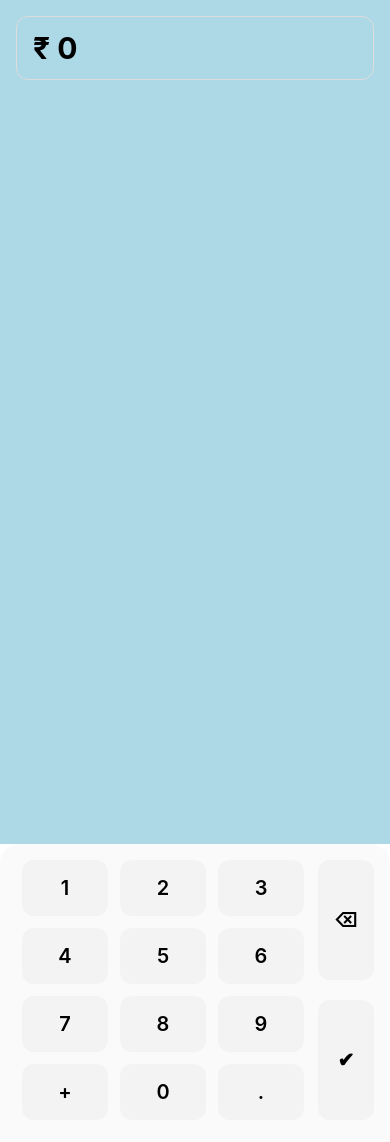
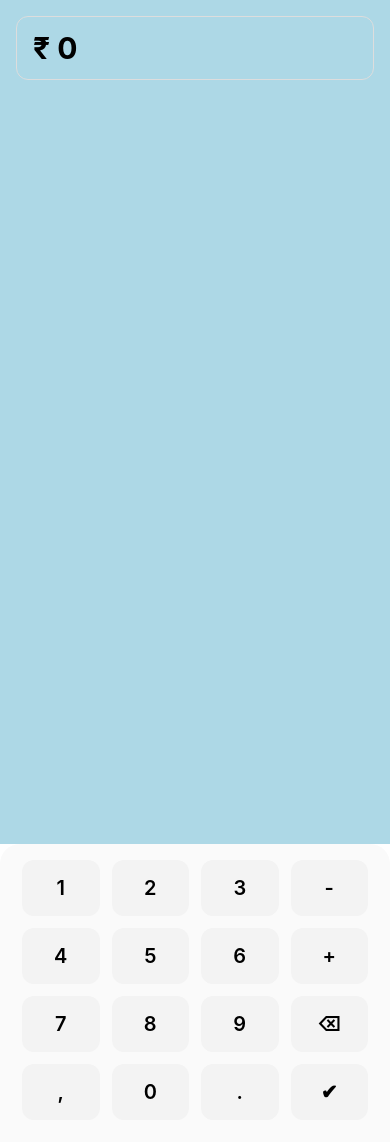
Before and after one commit to balachandarg-tw/custom-keyboard, a React Native app: screen / in a window 390 px wide. Shown: the top 1142 px of the page. Built offline with nearby package versions, Linux system fonts and the light colour scheme.

Commit message:
Update keypad to be same as native and restrict minus and comma

```diff
--- a/src/components/CustomKeyboard.js
+++ b/src/components/CustomKeyboard.js
@@ -4,10 +4,10 @@ import { View, Text, TouchableOpacity, Animated, StyleSheet } from 'react-native
 export const KEYBOARD_HEIGHT = 320;
 
 const INPUT_KEYS = [
-    ['1', '2', '3'],
-    ['4', '5', '6'],
-    ['7', '8', '9'],
-    ['+', '0', '.'],
+    ['1', '2', '3', "-"],
+    ['4', '5', '6', "+"],
+    ['7', '8', '9', "⌫"],
+    [',', '0', '.', "✔"],
 ];
 
 const CustomKeyboard = ({ slideAnim, onKeyPress }) => {
@@ -18,7 +18,6 @@ const CustomKeyboard = ({ slideAnim, onKeyPress }) => {
                 { transform: [{ translateY: slideAnim }] },
             ]}
         >
-            <View style={{ flexDirection: 'row' }}>
         <View style={{ flex: 1 }}>
             {INPUT_KEYS.map((row, rowIndex) => (
                 <View key={rowIndex} style={styles.keyRow}>
@@ -33,16 +32,6 @@ const CustomKeyboard = ({ slideAnim, onKeyPress }) => {
                     ))}
                 </View>
             ))}
-                </View>
-
-                <View style={styles.sideColumn}>
-                    <TouchableOpacity style={styles.sideKey} onPress={() => onKeyPress('⌫')}>
-                        <Text style={styles.keyText}>⌫</Text>
-                    </TouchableOpacity>
-                    <TouchableOpacity style={[styles.sideKey, styles.doneKey]} onPress={() => onKeyPress('✔')}>
-                        <Text style={styles.keyText}>✔</Text>
-                    </TouchableOpacity>
-                </View>
                 </View>
         </Animated.View>
     );
--- a/src/hooks/useCustomKeyboardLogic.js
+++ b/src/hooks/useCustomKeyboardLogic.js
@@ -58,6 +58,8 @@ export const useKeyboardLogic = () => {
 
         if (!expression && (key === '.' || key === '+')) return;
 
+        if ((key === ',' || key === '-' )) return;
+
         if (key === '.') {
             if (lastChar === '+') return;
             if (currentPart.includes('.')) return;
```
Lines whose indentation alone changed are shown as unchanged.
